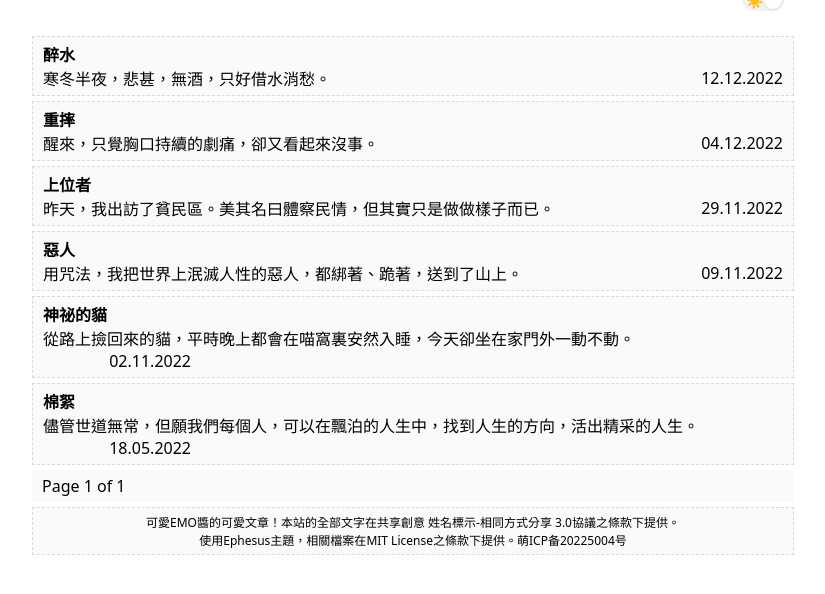
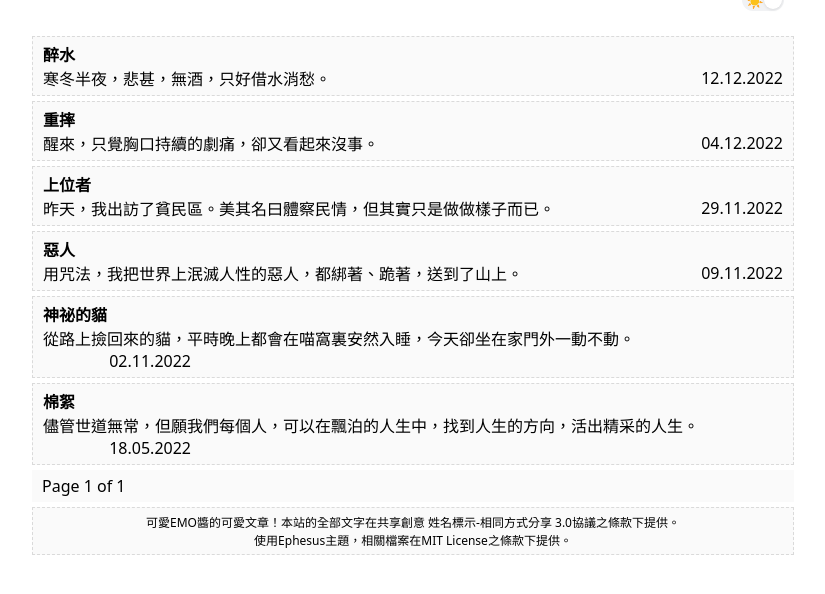
Before and after one commit to 1f616neko/blog, a Jekyll site: the page built from index.html, in a window 1280 px wide, cut to the strip 151-745 px from the top of the page. Shown: the whole strip, without its empty margins (227-1052 px from the left). Built offline with Jekyll 4.4.1, drawn with Linux system fonts in a browser that asks for light colours; the list of posts is cut into pages by our own code.

Commit message:
rm moe ICP

```diff
--- a/_layouts/default.html
+++ b/_layouts/default.html
@@ -38,7 +38,7 @@
 	<div class="footer">
 		<span>可愛EMO醬的可愛文章！本站的全部文字在<a rel="license" href="http://creativecommons.org/licenses/by-sa/3.0/">共享創意 姓名標示-相同方式分享 3.0協議</a>之條款下提供。</span>
 		<span>使用<a href="https://github.com/onepase/Ephesus">Ephesus</a>主題，相關檔案在<a href="https://github.com/onepase/Ephesus/blob/master/_config.yml" lang="en">MIT License</a>之條款下提供。</span>
-		<span><a href="https://icp.gov.moe/?keyword=20225004" target="_blank">萌ICP备20225004号</a></span>
+		<!--<span><a href="https://icp.gov.moe/?keyword=20225004" target="_blank">萌ICP备20225004号</a></span>-->
 	</div>
 </div>
 {% include footer.html %}
```
